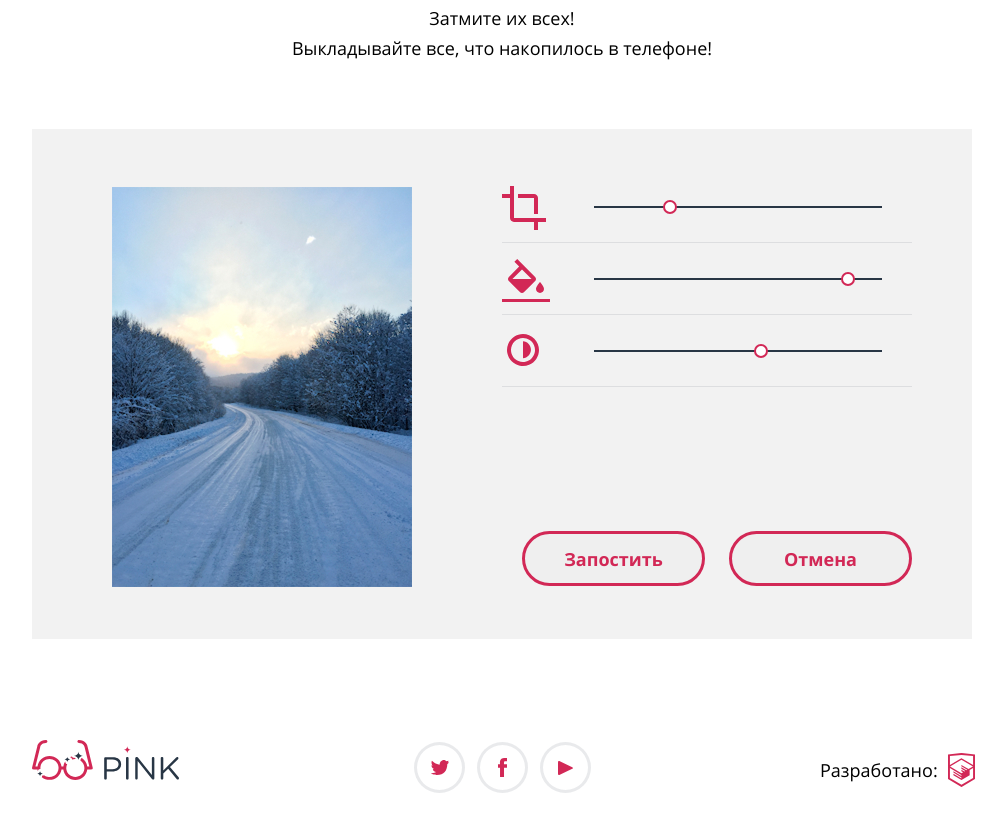
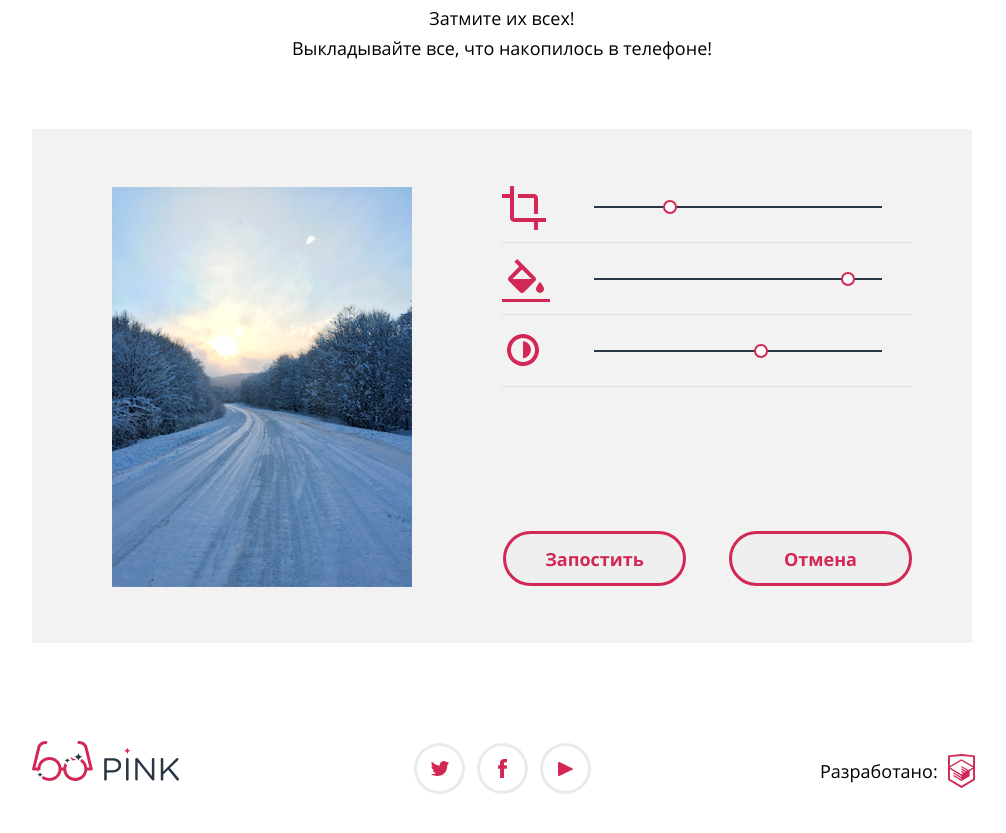
Before and after one commit to bublikk/1465531-pink-21, a website: page source/catalog.html in a window 1280 px wide. Shown: the part 2510-3343 px from the top of the page, without its empty margins (138-1144 px from the left). Drawn offline with nearby package versions, Linux system fonts and the light colour scheme; files that its build step writes are made by us from their sources; files whose address does not match are found by name.

Commit message:
Адаптивная графика для страницы каталога

```diff
--- a/source/sass/blocks/catalog/button-group.scss
+++ b/source/sass/blocks/catalog/button-group.scss
@@ -1,6 +1,17 @@
 .button-group {
+  display: flex;
+  flex-direction: column;
+  padding-bottom: 31px;
+
+  @media (min-width: $tablet-width) {
+    padding: 0;
+    margin: 0 0 41px 48px;
+  }
+
   @media (min-width: $desktop-width) {
-    display: flex;
+    flex-direction: row;
+    padding: 0;
+    margin: 0 0 33px 91px;
   }
 }
 
@@ -24,19 +35,13 @@
 }
 
 .button-group__upload {
+  margin-bottom: 12px;
+
   @media (min-width: $tablet-width) {
-    margin: auto auto 25px 47px;
+    margin-bottom: 24px;
   }
 
   @media (min-width: $desktop-width) {
-    margin: 0 -23px 0 110px;
+    margin-right: 43px;
   }
 }
-
-.button-group__cancel {
-  margin-bottom: 41px;
-
-  @media (min-width: $tablet-width) {
-    margin: auto auto 53px 47px;
-  }
-}
--- a/source/sass/blocks/index/page-footer.scss
+++ b/source/sass/blocks/index/page-footer.scss
@@ -11,7 +11,7 @@
 
   @media (min-width: $desktop-width) {
     width: 940px;
-    margin: 31px auto;
+    margin: 28px auto;
   }
 }
 
```
